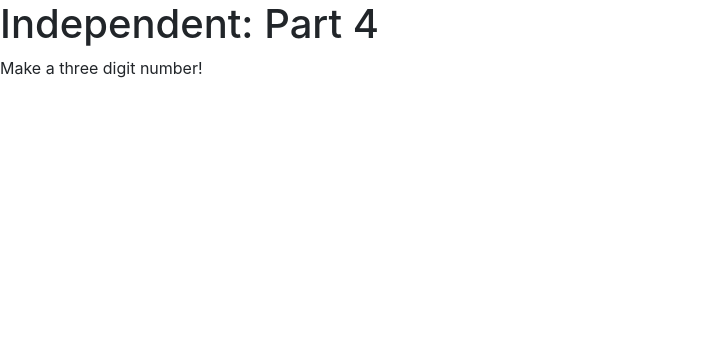
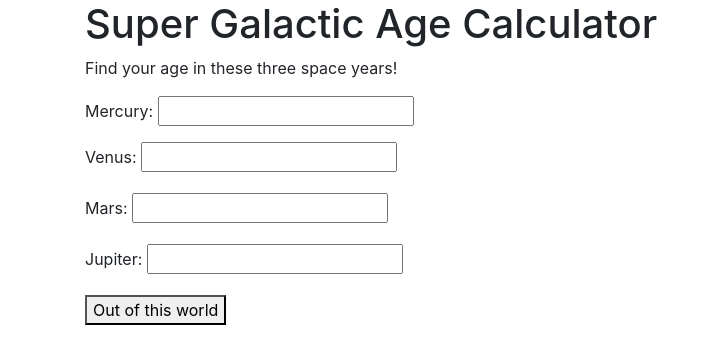
Before and after one commit to TheBritish23/Independent4, a website: page src/Index.html in a window 1280 px wide. Shown: the whole page, without its empty margins (0-719 px from the left). Drawn offline with nearby package versions, Linux system fonts and the light colour scheme; files whose address does not match are found by name.

Commit message:
add input and output ids

```diff
--- a/src/Index.html
+++ b/src/Index.html
@@ -7,7 +7,27 @@
     <title>Independent 4</title>
   </head>
 <body>
-  <h1>Independent: Part 4</h1>
-  <p>Make a three digit number!</p>
   <div class="container">
-    <form id="three">
+  <h1>Super Galactic Age Calculator</h1>
+  <p>Find your age in these three space years!</p>
+   <form id="Age1">
+  <div class="form-group"
+    <label for="day">Mercury:</label>
+    <input type="number" id="mercury">
+  </div>
+  <div class="form-group">
+    <label for="month">Venus:</label>
+    <input type="number" id="venus">
+  </div>
+  <div class="form-group">
+    <label for="year">Mars:</label>
+    <input type="number" id="mars">
+  </div>
+  <div class="form-group">
+    <label for="year">Jupiter:</label>
+    <input type="number" id="jupiter">
+  </div>
+     <button class="buttonbutton5" type="submit">Out of this world</button>
+   </form>
+  </div>
+  <div id="output">
--- a/src/main.js
+++ b/src/main.js
@@ -4,6 +4,6 @@ import 'bootstrap/dist/css/bootstrap.min.css';
 import './styles.css';
 
 $(document).ready(function(){
-  $("form#idunnoknow").submit(function(event) {
+  $("form#userSpace").submit(function(event) {
      event.preventDefault();
 }
```
